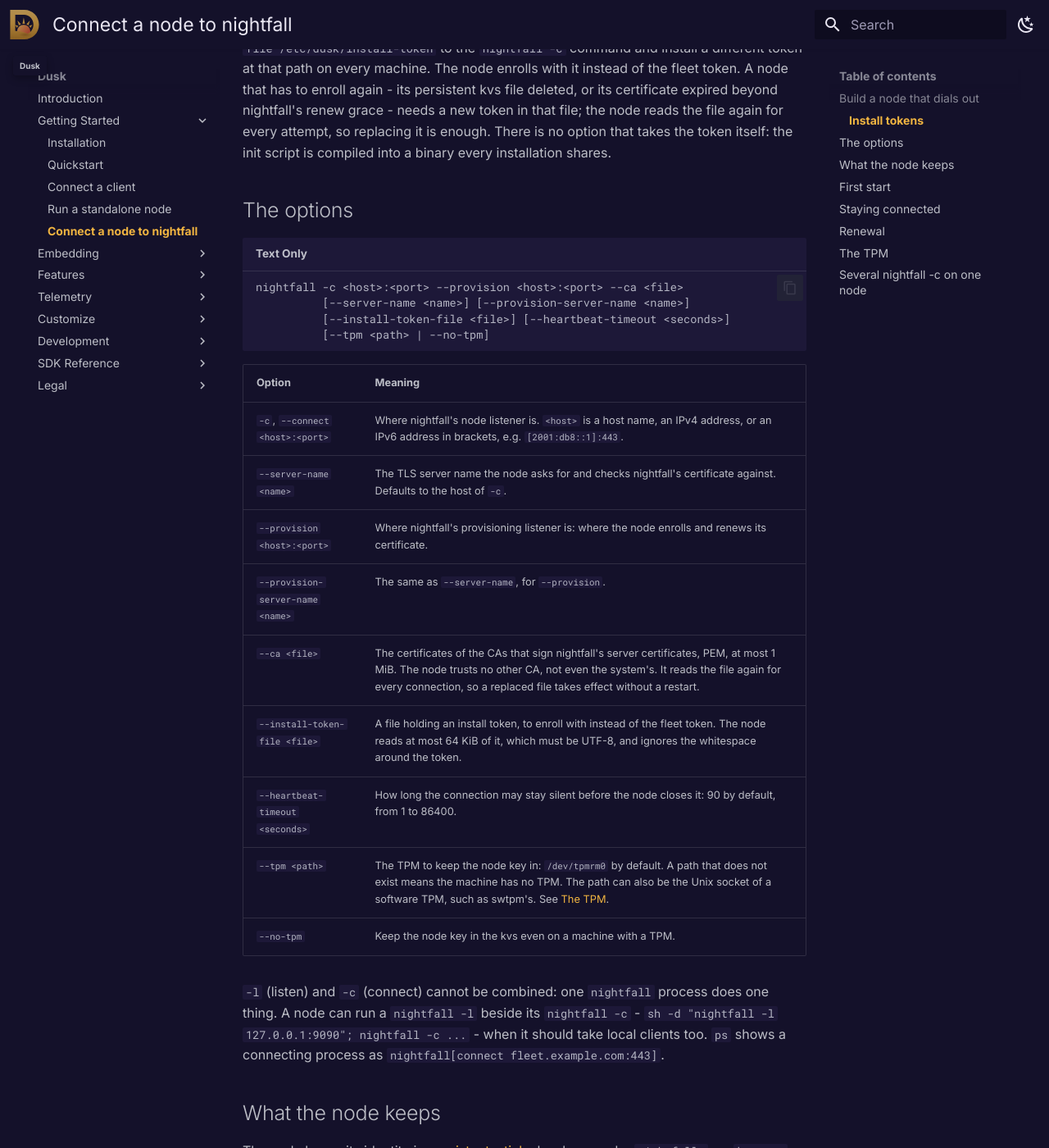
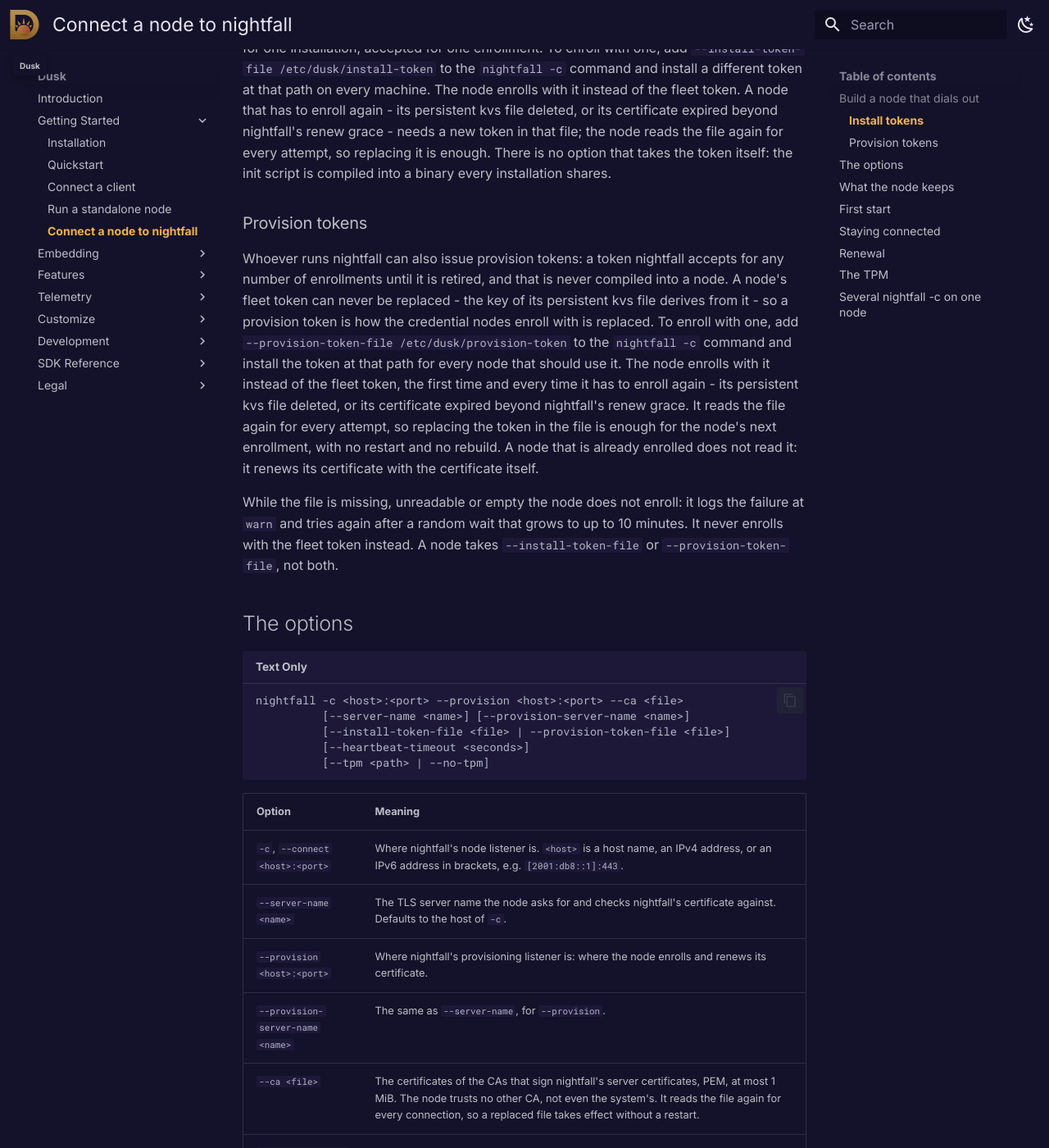
Before and after one commit to tomerze/dusk, an MkDocs documentation site: the page built from docs/docs/getting-started/guides/connect-to-nightfall.md, in a window 1280 px wide and 1400 px high, scrolled down 1624 px. Shown: the whole window at 82% size. Built offline with MkDocs 1.6.1 and Material for MkDocs 9.7.7, drawn with Linux system fonts in a browser that asks for light colours; comment, search, counter and statistics services are not loaded; some of the changed text lies outside the part shown.

Commit message:
Update docs for provision tokens
The connect-to-nightfall guide gains a Provision tokens section: what a
provision token is beside the fleet token and install tokens, how a node
is given one, that the node reads the file again at every enrollment
attempt so replacing it needs no restart, and that a node without its
file waits instead of enrolling with the fleet token. The options
synopsis and table, the first start and the renewal past the renew grace
name it, and the fleet token's section in the node artifacts page names
it beside the install token, linked to that section, as the credential
that can be replaced where the fleet token cannot.

````diff
--- a/docs/docs/getting-started/guides/connect-to-nightfall.md
+++ b/docs/docs/getting-started/guides/connect-to-nightfall.md
@@ -24,7 +24,9 @@
   [`DUSK_NODE_KVS_PERSISTENT`](../../embedding/node-artifacts.md#dusk_node_kvs_persistent),
   where the node keeps its identity;
 - the [fleet token](../../embedding/node-artifacts.md#the-fleet-token),
-  `DUSK_FLEET_TOKEN`, which the node enrolls with the first time it starts.
+  `DUSK_FLEET_TOKEN`, which the node enrolls with the first time it starts,
+  unless it is given an [install token](#install-tokens) or a
+  [provision token](#provision-tokens).
 
 From the repository root, for the Linux executable:
 
@@ -71,12 +73,34 @@
 token itself: the init script is compiled into a binary every installation
 shares.
 
+### Provision tokens
+
+Whoever runs nightfall can also issue provision tokens: a token nightfall accepts
+for any number of enrollments until it is retired, and that is never compiled
+into a node. A node's fleet token can never be replaced - the key of its
+persistent kvs file derives from it - so a provision token is how the credential
+nodes enroll with is replaced. To enroll with one, add
+`--provision-token-file /etc/dusk/provision-token` to the `nightfall -c` command
+and install the token at that path for every node that should use it. The node
+enrolls with it instead of the fleet token, the first time and every time it has
+to enroll again - its persistent kvs file deleted, or its certificate expired
+beyond nightfall's renew grace. It reads the file again for every attempt, so
+replacing the token in the file is enough for the node's next enrollment, with no
+restart and no rebuild. A node that is already enrolled does not read it: it
+renews its certificate with the certificate itself.
+
+While the file is missing, unreadable or empty the node does not enroll: it logs
+the failure at `warn` and tries again after a random wait that grows to up to 10
+minutes. It never enrolls with the fleet token instead. A node takes
+`--install-token-file` or `--provision-token-file`, not both.
+
 ## The options
 
 ```
 nightfall -c <host>:<port> --provision <host>:<port> --ca <file>
           [--server-name <name>] [--provision-server-name <name>]
-          [--install-token-file <file>] [--heartbeat-timeout <seconds>]
+          [--install-token-file <file> | --provision-token-file <file>]
+          [--heartbeat-timeout <seconds>]
           [--tpm <path> | --no-tpm]
 ```
 
@@ -88,6 +112,7 @@
 | `--provision-server-name <name>` | The same as `--server-name`, for `--provision`. |
 | `--ca <file>` | The certificates of the CAs that sign nightfall's server certificates, PEM, at most 1 MiB. The node trusts no other CA, not even the system's. It reads the file again for every connection, so a replaced file takes effect without a restart. |
 | `--install-token-file <file>` | A file holding an install token, to enroll with instead of the fleet token. The node reads at most 64 KiB of it, which must be UTF-8, and ignores the whitespace around the token. |
+| `--provision-token-file <file>` | A file holding a provision token, to enroll with instead of the fleet token. Read like `--install-token-file`, which it cannot be combined with. |
 | `--heartbeat-timeout <seconds>` | How long the connection may stay silent before the node closes it: 90 by default, from 1 to 86400. |
 | `--tpm <path>` | The TPM to keep the node key in: `/dev/tpmrm0` by default. A path that does not exist means the machine has no TPM. The path can also be the Unix socket of a software TPM, such as swtpm's. See [The TPM](#the-tpm). |
 | `--no-tpm` | Keep the node key in the kvs even on a machine with a TPM. |
@@ -135,11 +160,11 @@
    machine with one (see [The TPM](#the-tpm)) - and keeps it in
    `nightfall.staged_private_key` - which also proves it can write the kvs
    before it asks nightfall for anything. It connects to `--provision` (TLS 1.2
-   or 1.3) and calls `assign` with its fleet token, or its install token, and a
-   report about the machine: its hardware fingerprint, hostname, Dusk version,
-   impl and target, and the installation id of an earlier enrollment if
-   `nightfall.installation_id` still holds one. The hardware fingerprint is the
-   SHA-256 of the device's id, the
+   or 1.3) and calls `assign` with its fleet token, install token or provision
+   token, and a report about the machine: its hardware fingerprint, hostname,
+   Dusk version, impl and target, and the installation id of an earlier
+   enrollment if `nightfall.installation_id` still holds one. The hardware
+   fingerprint is the SHA-256 of the device's id, the
    [`dusk.device.id`](../../features/kvs.md#what-the-impl-records) the impl
    records. A machine without one (no device id at all, or one that is all zeros
    or `uninitialized`) gets 32 random bytes, kept in
@@ -218,9 +243,9 @@
 A node that was off long enough for its certificate to expire renews it the same
 way when it comes back, if nightfall still accepts the expired certificate. If
 nightfall refuses because the certificate expired too long ago, the node enrolls
-again with its token, as at its first start: the fleet token gives it a new
-installation, and an install token that was already used is refused until a new
-one is in its file.
+again with its token, as at its first start: the fleet token and a provision
+token give it a new installation, and an install token that was already used is
+refused until a new one is in its file.
 
 ## The TPM
 
````
Also changed, not shown: docs/docs/embedding/node-artifacts.md (+3 -1 lines).
